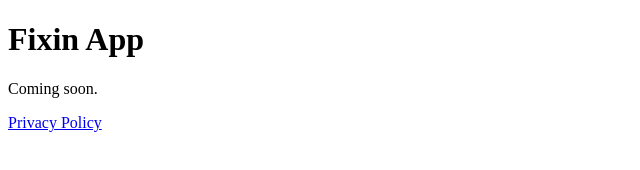
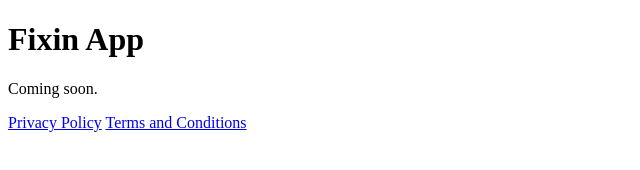
Before and after one commit to LeoArad/fixin-privacy, a plain HTML site: page index.html in a window 1280 px wide. Shown: the whole page, without its empty margins (0-640 px from the left). Drawn offline with Linux system fonts and the light colour scheme.

Commit message:
Update index.html
s

```diff
--- a/index.html
+++ b/index.html
@@ -7,5 +7,6 @@
     <h1>Fixin App</h1>
     <p>Coming soon.</p>
     <a href="privacy.html">Privacy Policy</a>
+    <a href="term.html">Terms and Conditions</a>
 </body>
 </html>
```
